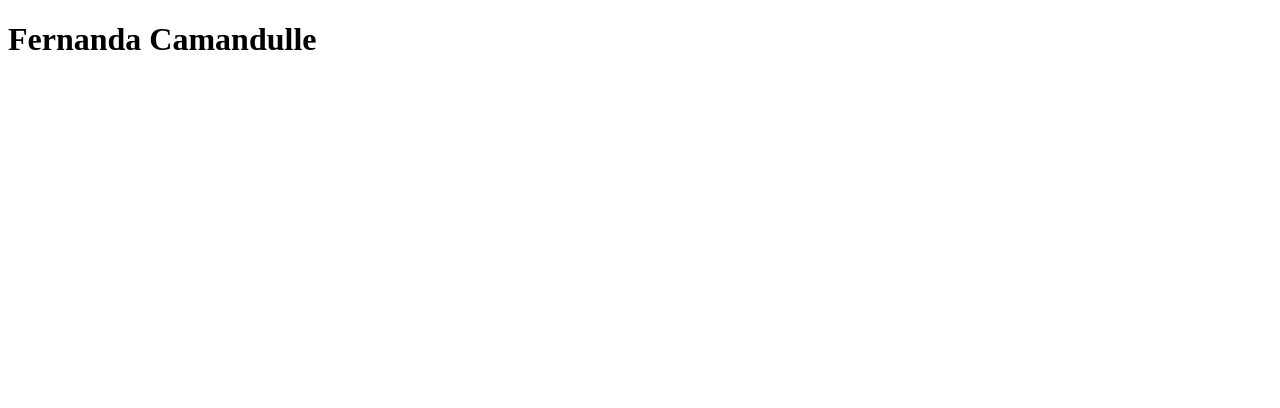
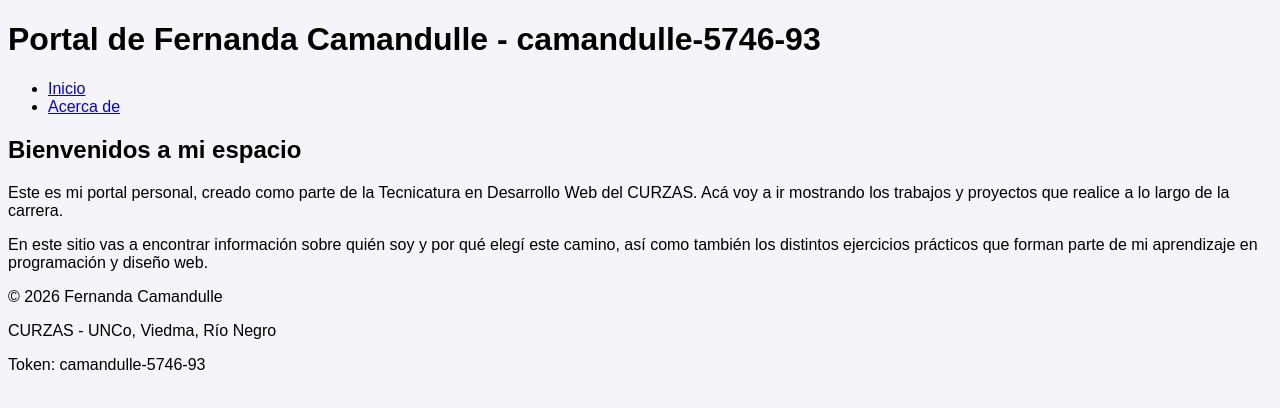
Before and after one commit to Camandulle/peylw-2026-practicos-camandulle-5746-93, a plain HTML site: page index.html in a window 1280 px wide. Drawn offline with Linux system fonts and the light colour scheme.

Commit message:
TP2: Estructuras HTML y vinculacion de estilos

```diff
--- a/index.html
+++ b/index.html
@@ -3,10 +3,34 @@
 <head>
     <meta charset="UTF-8">
     <meta name="viewport" content="width=device-width, initial-scale=1.0">
-    <title>Laboratorio 1 - Fernanda Camandulle</title>
+    <title>Portal de Fernanda Camandulle</title>
+    <link rel="stylesheet" href="styles.css">
 </head>
 <body>
-    <!-- Token único: camandulle-5746-93 -->
-    <h1>Fernanda Camandulle</h1>
+    <!-- TOKEN-ALUMNO: camandulle-5746-93 -->
+
+    <header>
+        <h1>Portal de Fernanda Camandulle - camandulle-5746-93</h1>
+        <nav>
+            <ul>
+                <li><a href="index.html">Inicio</a></li>
+                <li><a href="acercade.html">Acerca de</a></li>
+            </ul>
+        </nav>
+    </header>
+
+    <main>
+        <section>
+            <h2>Bienvenidos a mi espacio</h2>
+            <p>Este es mi portal personal, creado como parte de la Tecnicatura en Desarrollo Web del CURZAS. Acá voy a ir mostrando los trabajos y proyectos que realice a lo largo de la carrera.</p>
+            <p>En este sitio vas a encontrar información sobre quién soy y por qué elegí este camino, así como también los distintos ejercicios prácticos que forman parte de mi aprendizaje en programación y diseño web.</p>
+        </section>
+    </main>
+
+    <footer>
+        <p>&copy; 2026 Fernanda Camandulle</p>
+        <p>CURZAS - UNCo, Viedma, Río Negro</p>
+        <p>Token: camandulle-5746-93</p>
+    </footer>
 </body>
 </html>
--- /dev/null
+++ b/styles.css
@@ -0,0 +1,4 @@
+body {
+    font-family: sans-serif;
+    background-color: #f4f4f9;
+}
```
Also changed, not shown: acercade.html (added, +56 -0 lines), img/pic.jpeg (added).
